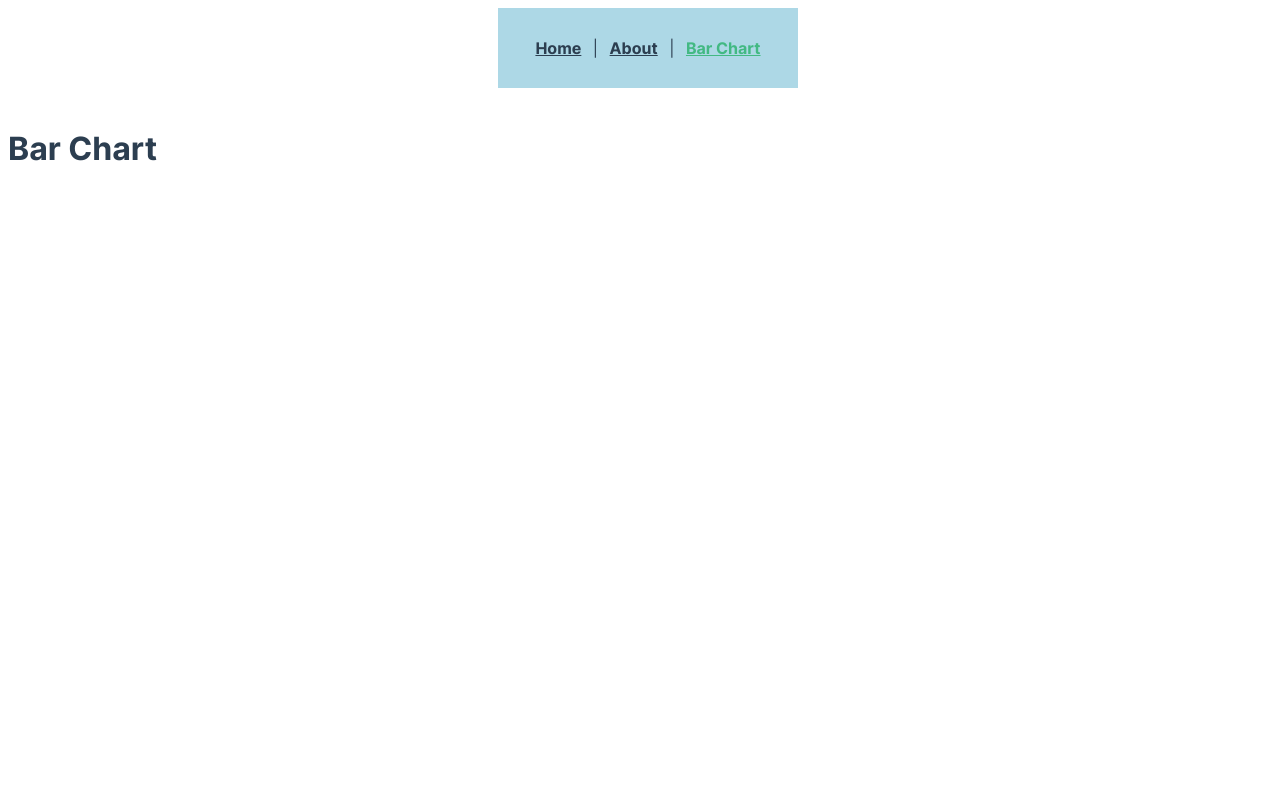
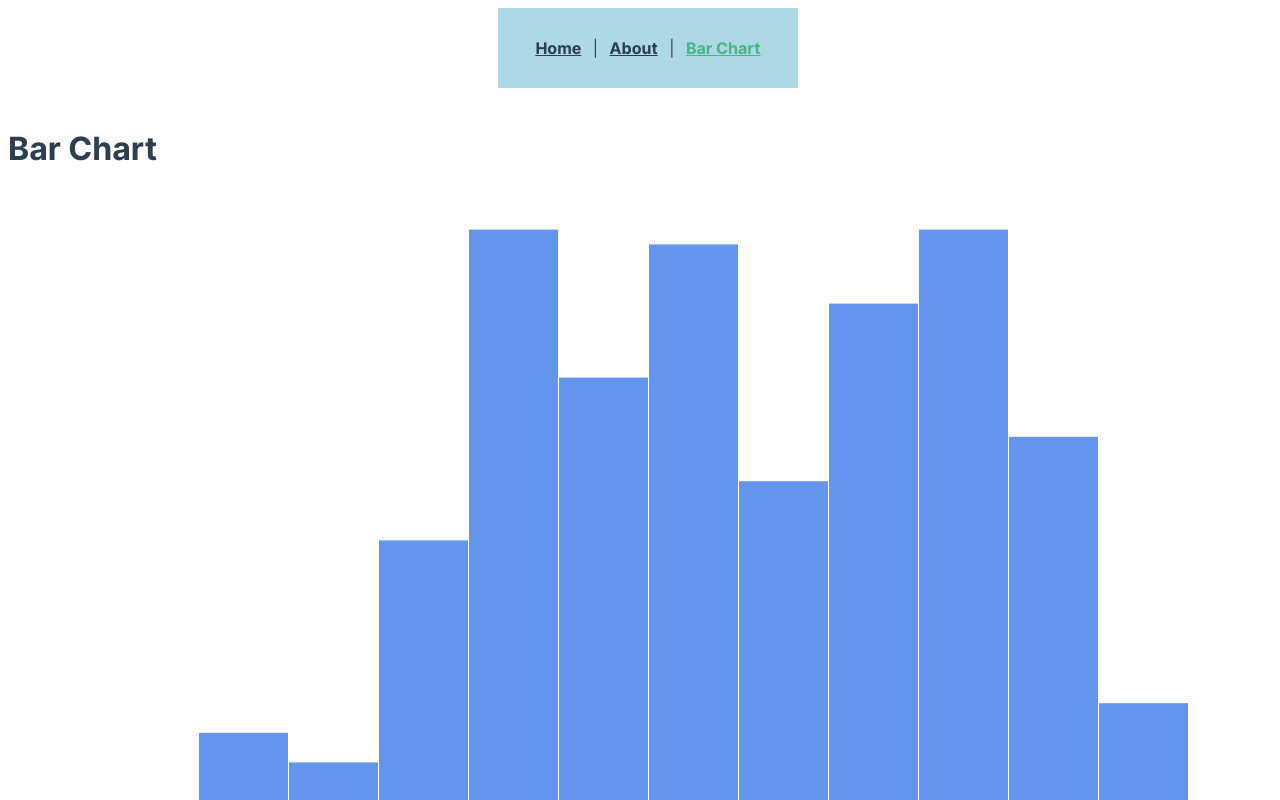
Before and after one commit to chrisvaillancourt/vue-d3, a Vue app: page /#/bar-chart in a window 1280 px wide. Shown: the top 800 px of the page. Built offline with nearby package versions, Linux system fonts and the light colour scheme.

Commit message:
setup svg template for histogram

```diff
--- a/src/components/BarChart.vue
+++ b/src/components/BarChart.vue
@@ -16,7 +16,9 @@
         "
       >
         <g class="bins">
-          <g></g>
+          <g v-for="d in bars" :key="d.id" class="bin">
+            <rect :x="d.x" :y="d.y" :height="d.height" :width="d.width"></rect>
+          </g>
         </g>
         <g
           class="x-axis"
@@ -137,6 +139,7 @@ export default {
           y,
           height,
           width,
+          id: i,
         };
       });
     },
```
